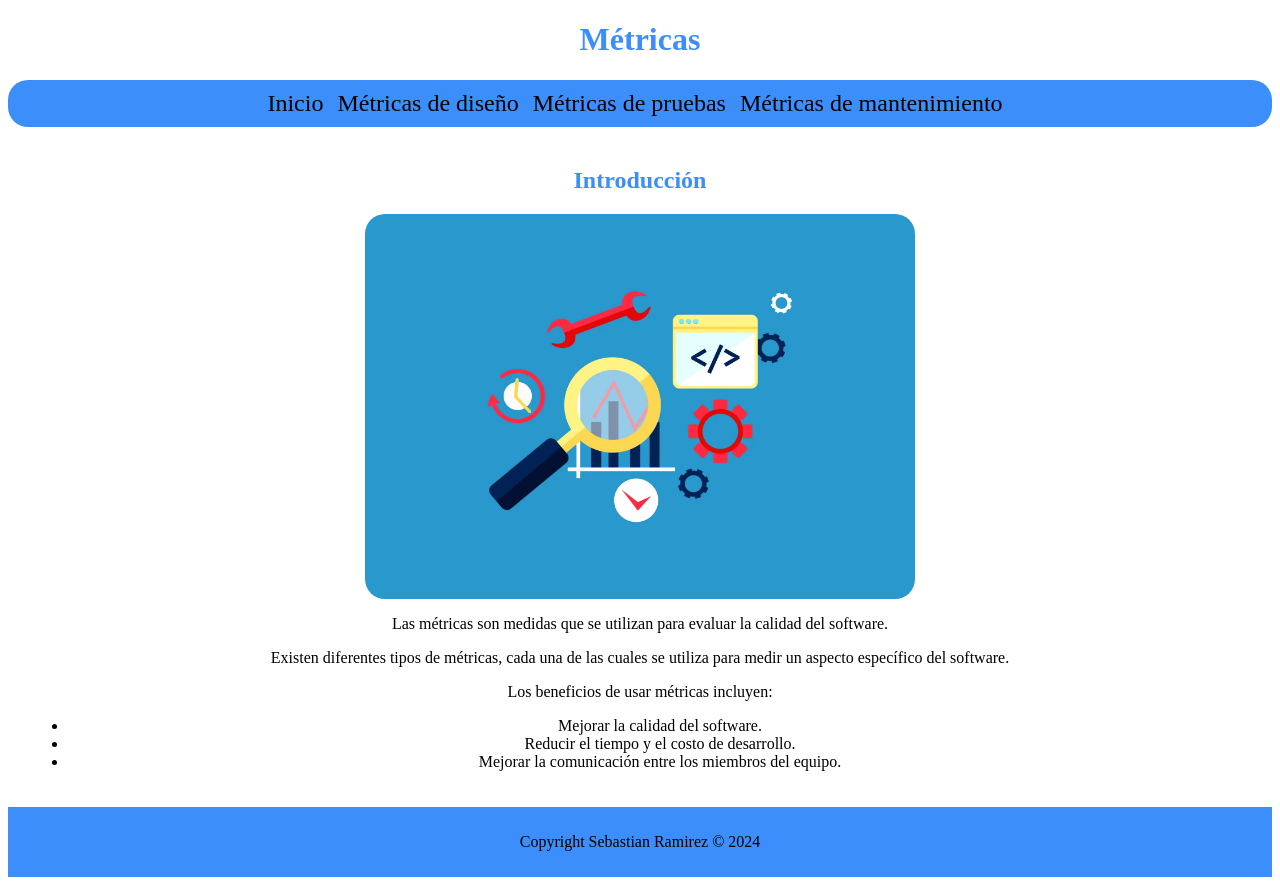
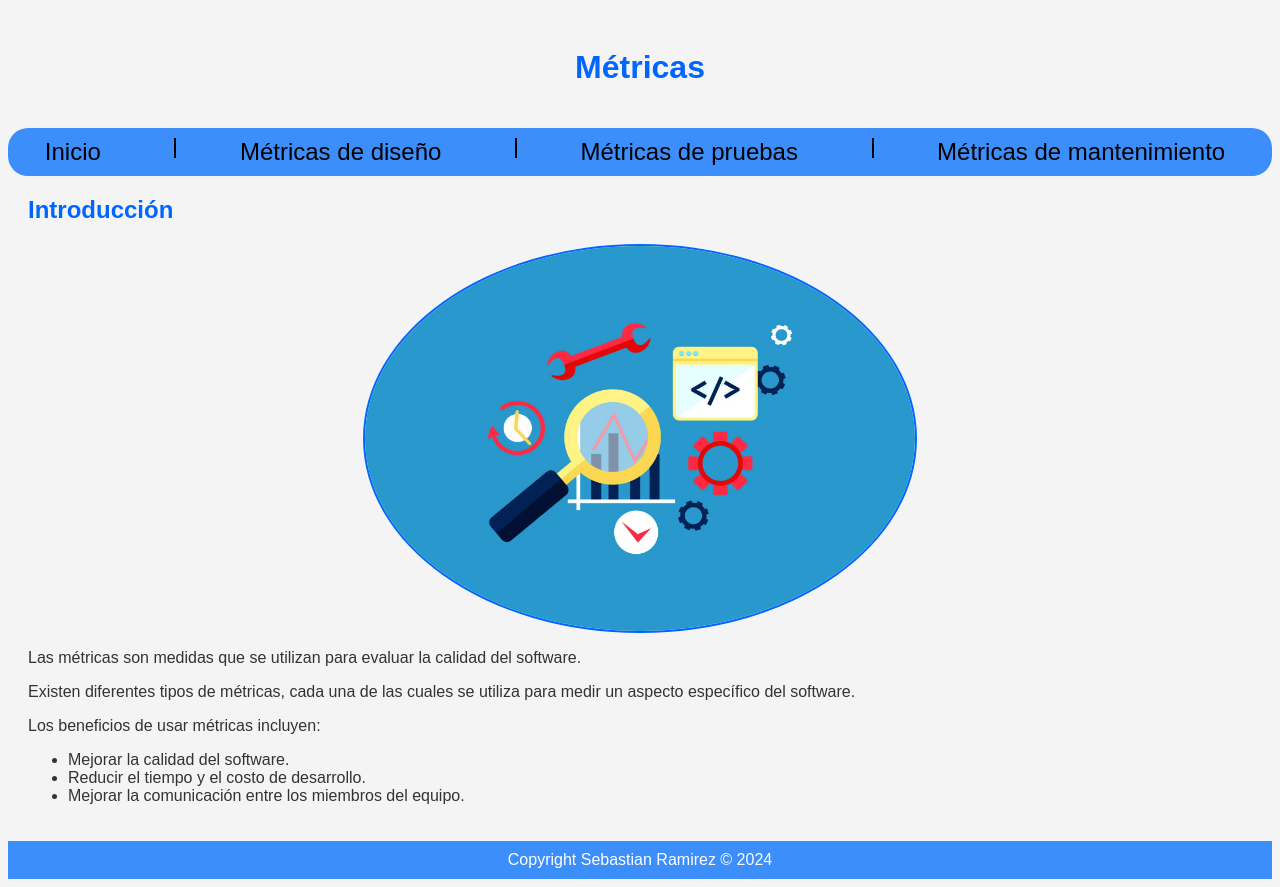
Before and after one commit to JHONDRASCODE/Metricas_2670687, a plain HTML site: page index.html in a window 1280 px wide. Drawn offline with Linux system fonts and the light colour scheme.

Commit message:
se hacen breves cambios

```diff
--- a/css/style.css
+++ b/css/style.css
@@ -1,27 +1,74 @@
+body {
+    font-family: Arial, sans-serif;
+    color: #333;
+    background-color: #f4f4f4;
+}
+
+header {
+    padding: 20px;
+    text-align: center;
+}
+header h1 {
+     color: #0066ff;
+}
+h2{
+    color: #0066ff;
+}
+nav {
+    display: flex;
+    justify-content: space-around;
+    padding: 20px;
+    background-color: #eee;
+}
+
+.separator {
+    width: 2px;
+    height: 20px;
+    background-color: black;
+    margin: 0 10px;
+}
 
 
-body {
+main {
+     padding: 20px;
+}
+
+main h2 {
+     margin-top: 0;
+}
+
+figure {
+        margin: 20px 0;
+}
+
+figure img {
+     width: 100%;
+      border-radius: 5px;
+}
+
+figure figcaption {
+     font-size: 0.8em;
+     color: #666;
+}
+
+footer {
+    background-color: #333;
+    padding: 10px;
+    color: #fff;
     text-align: center;
+}
 
+footer p {
+     margin: 0;
 }
-h1,h2{
-    color: rgb(60, 142, 250);
-}
+
 .column {
     flex: 1 1 100%;
 }
 
-@media screen and (min-width: 600px) {
-.column {
-        flex: 1 1 50%;
-    }
-}
+@media screen and (min-width: 600px) { .column { flex: 1 1 50%; } }
 
-@media screen and (min-width: 900px) {
-.column {
-        flex: 1 1 33.33%;
-    }
-}
+@media screen and (min-width: 900px) { .column { flex: 1 1 33.33%; } }
 
 a {
     text-decoration: none;
@@ -29,8 +76,16 @@ a {
     font-size: x-large;
 }
 
+.animated-link {
+    transition: transform 0.4s ease; /* Transición suave al cambiar la propiedad transform */
+}
+
+.animated-link:active {
+    transform: translateY(2px); /* Mueve el enlace 1px hacia abajo al hacer clic */
+}
+
 a:hover {
-    color: #ff0000;
+     color: #ff0000;
 }
 
 nav {
@@ -39,12 +94,9 @@ nav {
     border-radius: 20px;
 }
 
-nav a {
-    margin-right: 10px;
-}
-main {
-    padding: 20px;
-}
+nav a { margin-right: 10px; }
+
+main { padding: 20px; }
 
 footer {
     background-color:rgb(60, 142, 250);
@@ -52,9 +104,10 @@ footer {
     text-align: center;
 }
 
-img{
+img {
     width: 550px;
     display: block;
     margin: auto;
-    border-radius: 20px;
+    border-radius: 50%;
+    border: 2px solid #0066ff; /* Cambia el ancho y el color según tus preferencias */
 }
--- a/index.html
+++ b/index.html
@@ -11,14 +11,15 @@
         <h1>Métricas</h1>
     </header>
     <nav>
-        <a href="index.html">Inicio</a>
+        <a href="index.html" class="animated-link">Inicio</a>
+<span class="separator"></span>
+<a href="metricas-de-diseno.html" class="animated-link">Métricas de diseño</a>
+<span class="separator"></span>
+<a href="metricas-de-pruebas.html" class="animated-link">Métricas de pruebas</a>
+<span class="separator"></span>
+<a href="metricas-de-mantenimiento.html" class="animated-link">Métricas de mantenimiento</a>
+    </nav>
 
-        <a href="metricas-de-diseno.html">Métricas de diseño</a>
-
-        <a href="metricas-de-pruebas.html">Métricas de pruebas</a>
-
-        <a href="metricas-de-mantenimiento.html">Métricas de mantenimiento</a>
-    </nav>
     <main>
         <h2>Introducción</h2>
         <img src="img/metricas.webp" alt="">
```
Also changed, not shown: metricas-de-diseno.html (+3 -0 lines), metricas-de-mantenimiento.html (+3 -0 lines), metricas-de-pruebas.html (+7 -4 lines).
